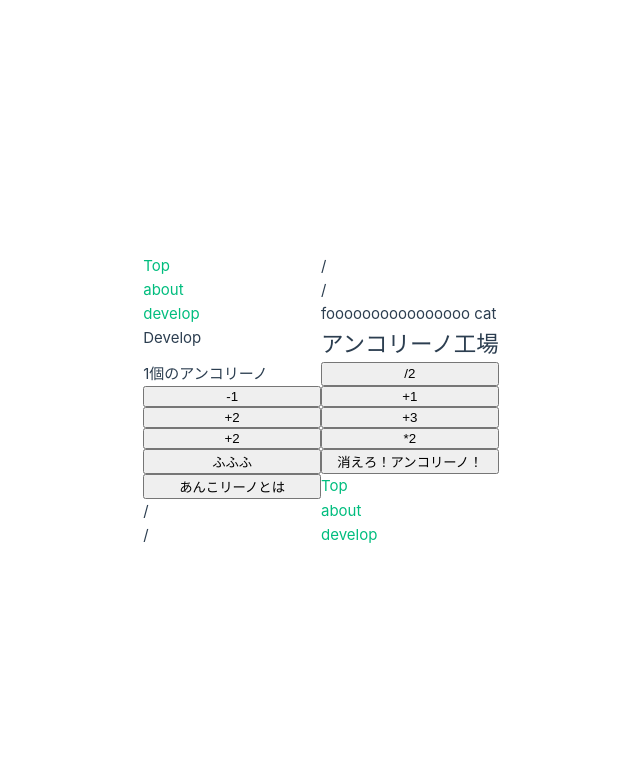
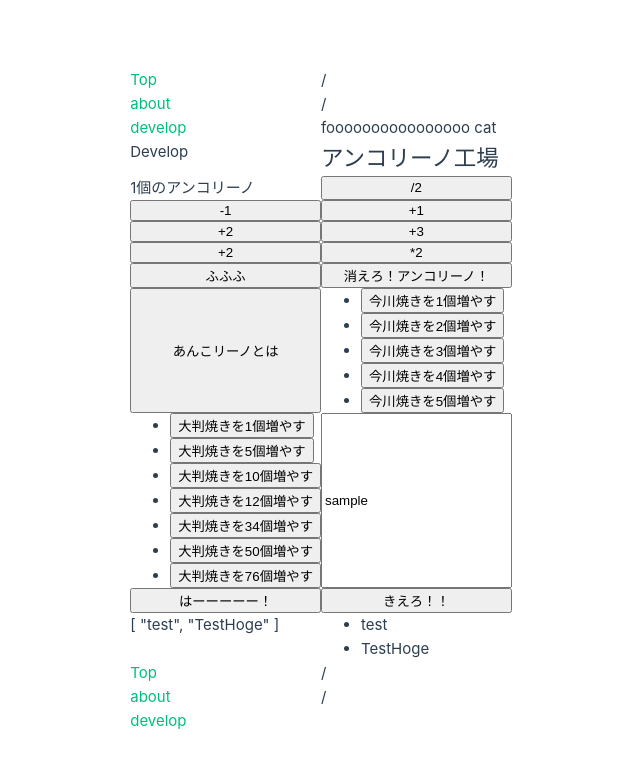
Before and after one commit to OKAUEND/first-riin-vue, a Vue app: page /#/develop in a window 1280 px wide. Shown: the top 768 px of the page, without its empty margins (319-959 px from the left). Built offline with nearby package versions, Linux system fonts and the light colour scheme.

Commit message:
変更 - RiinのVue道場 - 配列操作をやる！

```diff
--- a/src/pages/develop.vue
+++ b/src/pages/develop.vue
@@ -9,6 +9,11 @@ export default {
     return {
       count: 1,
       isShow: true,
+      number: 5,
+      arr: [1, 5, 10, 12, 34, 50, 76],
+      tmpMessage: 'sample',
+      message: '',
+      messages: ['test', 'TestHoge']
     }
   },
   methods: {
@@ -30,6 +35,12 @@ export default {
     },
     sample(hoge) {
       console.log(hoge)
+    },
+    addMessage() {
+      this.messages.push(this.tmpMessage)
+    },
+    delMessage() {
+      this.messages.pop()
     }
   }
 }
@@ -54,5 +65,25 @@ export default {
   <button @mouseover="double">ふふふ</button>
   <button @click="isShow = false">消えろ！アンコリーノ！</button>
   <button @click="sample($event)">あんこリーノとは</button>
+  <ul>
+    <li v-for="(index, key) in number" :key="key">
+      <button @click="add(index)">今川焼きを{{ index }}個増やす</button>
+    </li>
+  </ul>
+  <ul>
+    <li v-for="(number, key) in arr" :key="key">
+      <button @click="add(number)">大判焼きを{{ number }}個増やす</button>
+    </li>
+  </ul>
+
+  {{ message }}
+  <input v-model="tmpMessage" />
+  <button @click="addMessage()">はーーーーー！</button>
+  <button @click="delMessage()">きえろ！！</button>
+  {{ messages }}
+
+  <ul>
+    <li v-for="(index, key) in messages" :key="key">{{ index }}</li>
+  </ul>
   <the-header></the-header>
 </template>
```
